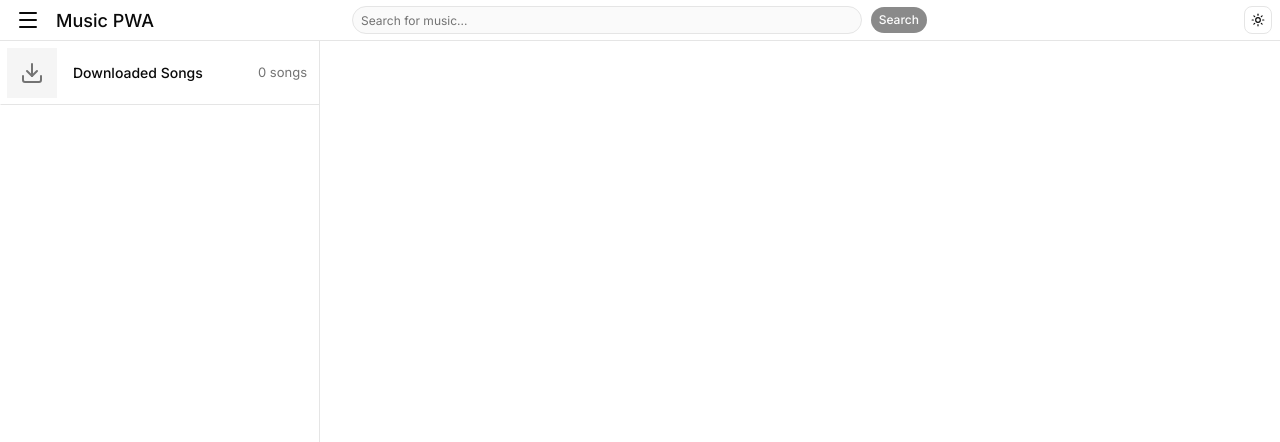
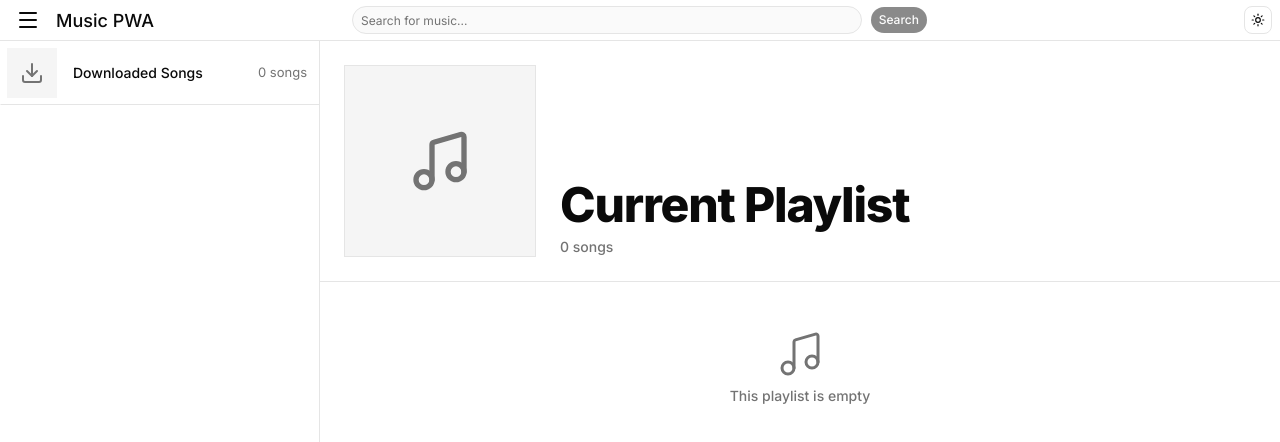
Before and after one commit to anton2026gamca/music-pwa, a Next.js app: page /playlist in a window 1280 px wide. Shown: the top 442 px of the page. Built offline with nearby package versions, Linux system fonts and the light colour scheme; what ytmusic-api would draw is missing.

Commit message:
Add basic playlist page

```diff
--- a/src/app/playlist/page.tsx
+++ b/src/app/playlist/page.tsx
@@ -1,12 +1,145 @@
 "use client";
 
+import { CurrentlyPlaying } from "@/components/currently-playing";
+import { Separator } from "@/components/ui/separator";
+import { useSongsListContext } from "@/context/songs-list-context";
+import { getOfflineAssets, OfflineAssets, revokeBlobUrls } from "@/lib/download-utils";
+import { formatPlaylistKey, getPlaylistCustomIcon } from "@/lib/playlist-utils";
 import { useSearchParams } from "next/navigation";
+import { useEffect, useState } from "react";
+import Image from "next/image";
+import { Music, Play } from "lucide-react";
+import { Button } from "@/components/ui/button";
+import { SongPlaylist } from "@/components/playlist/song-playlist";
+import { usePlaylist } from "@/context/playlist-context";
 
 export default function PlaylistPage() {
   const searchParams = useSearchParams();
-  const playlistId = searchParams.get("id");
+  const playlistKey = searchParams.get("id") ?? "current_playlist";
+
+  const { getSongsList, getSongData, saveList } = useSongsListContext();
+
+  const [mounted, setMounted] = useState(false);
+  const [offlineAssets, setOfflineAssets] = useState<OfflineAssets | null>(null);
+
+  const songIds = getSongsList(playlistKey) || [];
+  const totalSongs = songIds.length;
+  const songCountText = totalSongs === 1 ? '1 song' : `${totalSongs} songs`;
+
+  const firstSongId = songIds[0] || null;
+  const firstSongData = firstSongId ? getSongData(firstSongId) : null;
+
+  const thumbnailUrl = offlineAssets?.thumbnailUrl ?? firstSongData?.thumbnailUrl ?? '';
+  const displayName = formatPlaylistKey(playlistKey);
+  const customIcon = getPlaylistCustomIcon(playlistKey, 16);
+  const hasCustomIcon = !!customIcon;
+
+  const { initializeQueue, playNextSong } = usePlaylist();
+
+  useEffect(() => {
+    if (!firstSongId || hasCustomIcon) {
+      setMounted(true);
+      return;
+    }
+
+    let activeThumbSrc: string | null = null;
+
+    const loadMediaContext = async () => {
+      try {
+        const assets = await getOfflineAssets(firstSongId);
+        setOfflineAssets(assets);
+        activeThumbSrc = assets.thumbnailUrl;
+      } catch (e) {
+        console.error("Failed to load offline preview thumbnail", e);
+      } finally {
+        setMounted(true);
+      }
+    };
+
+    loadMediaContext();
+
+    return () => {
+      if (activeThumbSrc) revokeBlobUrls(null, activeThumbSrc);
+    };
+  }, [firstSongId, hasCustomIcon]);
+
+  const handlePlaylistReorder = (newSongs: Array<string | any>) => {
+    const standardIds = newSongs.map((song) =>
+      typeof song === "string" ? song : song.id
+    );
+    saveList(playlistKey, standardIds);
+  };
+
+  if (!mounted) return (
+    <div>
+
+    </div>
+  )
 
   return (
-    <div>{playlistId}</div>
+    <div className="h-full max-h-full bg-background text-foreground flex flex-col relative">
+      <div className="flex-1 overflow-auto">
+        <div className="max-w-6xl m-auto p-6 flex flex-col sm:flex-row items-center sm:items-end gap-6 text-center sm:text-left">
+          <div className="relative w-40 h-40 sm:w-48 sm:h-48 bg-muted overflow-hidden flex items-center justify-center shrink-0 border border-border">
+            {hasCustomIcon && customIcon ? (
+              customIcon
+            ) : thumbnailUrl ? (
+              <Image
+                src={thumbnailUrl}
+                alt={displayName}
+                fill
+                className="object-cover"
+                priority
+              />
+            ) : (
+              <Music className="size-16 text-muted-foreground" />
+            )}
+          </div>
+
+          <div className="flex flex-col gap-2">
+            <h1 className="text-3xl sm:text-5xl font-extrabold tracking-tight">
+              {displayName}
+            </h1>
+            <p className="text-sm text-muted-foreground font-medium">
+              {songCountText}
+            </p>
+            {totalSongs > 0 && (
+              <div className="pt-2">
+                <Button
+                  className="rounded-full gap-2" size="lg"
+                  onClick={() => {
+                    initializeQueue(null, true, playlistKey);
+                    playNextSong(firstSongData ?? undefined);
+                  }}
+                >
+                  <Play className="w-5 h-5 fill-current" />
+                  Play
+                </Button>
+              </div>
+            )}
+          </div>
+        </div>
+
+        <Separator orientation="horizontal" />
+
+        <div className="w-full max-w-6xl m-auto">
+          {totalSongs === 0 ? (
+            <div className="flex flex-col items-center justify-center py-12 text-muted-foreground gap-2">
+              <Music className="w-12 h-12 stroke-[1.5]" />
+              <p className="text-sm font-medium">This playlist is empty</p>
+            </div>
+          ) : (
+            <SongPlaylist
+              songs={songIds}
+              enableReorder={true}
+              onReorder={handlePlaylistReorder}
+            />
+          )}
+        </div>
+      </div>
+
+      <Separator orientation="horizontal" />
+      <CurrentlyPlaying />
+    </div>
   );
 }
--- a/src/app/watch/page-content.tsx
+++ b/src/app/watch/page-content.tsx
@@ -1,6 +1,6 @@
 "use client";
 
-import { usePathname, useRouter, useSearchParams } from "next/navigation";
+import { useSearchParams } from "next/navigation";
 import { useEffect, useState } from "react";
 import Image from "next/image";
 import Link from "next/link";
@@ -27,7 +27,7 @@ import { useOfflineAssets } from "@/hooks/use-offline-assets";
 import { OfflineAssets, revokeBlobUrls } from "@/lib/download-utils";
 import { Toggle } from "@/components/ui/toggle";
 import { SavePlaylistButton } from "./_components/save-playlist-button";
-import useSearchParamsHelpers from "@/hooks/use-search-params-helper";
+import { useSearchParamsHelpers } from "@/hooks/use-search-params-helpers";
 
 export default function WatchPageContent() {
   const [isMounted, setIsMounted] = useState(false);
--- a/src/components/playlist/playlist-item.tsx
+++ b/src/components/playlist/playlist-item.tsx
@@ -8,7 +8,7 @@ import { memo, useEffect, useState } from 'react';
 import { getOfflineAssets, OfflineAssets, revokeBlobUrls } from '@/lib/download-utils';
 import { Skeleton } from '../ui/skeleton';
 import { useSongsListContext } from '@/context/songs-list-context';
-import { formatPlaylistKey } from '@/lib/utils';
+import { formatPlaylistKey, getPlaylistCustomIcon } from '@/lib/playlist-utils';
 
 interface PlaylistItemProps {
   playlistKey: string;
@@ -16,10 +16,6 @@ interface PlaylistItemProps {
   onClickOverride?: () => void;
   iconOverride?: React.JSX.Element;
 }
-
-const customIconMap: Record<string, React.JSX.Element> = {
-  downloaded_songs: (<Download className="size-6 text-muted-foreground" />),
-};
 
 function PlaylistItemImpl({ playlistKey, isActive = null, onClickOverride, iconOverride }: PlaylistItemProps) {
   const { getSongsList, getSongData } = useSongsListContext();
@@ -36,7 +32,8 @@ function PlaylistItemImpl({ playlistKey, isActive = null, onClickOverride, iconO
 
   const thumbnailUrl = offlineAssets?.thumbnailUrl ?? firstSongData?.thumbnailUrl ?? '';
   const displayName = formatPlaylistKey(playlistKey);
-  const hasCustomIcon = !!customIconMap[playlistKey];
+  const customIcon = getPlaylistCustomIcon(playlistKey);
+  const hasCustomIcon = !!customIcon;
 
   useEffect(() => {
     if (!firstSongId || hasCustomIcon) {
@@ -94,8 +91,8 @@ function PlaylistItemImpl({ playlistKey, isActive = null, onClickOverride, iconO
     >
       <ItemMedia className="h-full translate-0! p-1.5">
         <div className="aspect-square relative h-full bg-muted flex items-center justify-center">
-          {customIconMap[playlistKey] ? (
-            customIconMap[playlistKey]
+          {hasCustomIcon ? (
+            customIcon
           ) : thumbnailUrl ? (
             <Image
               src={thumbnailUrl}
--- a/src/components/song/sortable-song-item.tsx
+++ b/src/components/song/sortable-song-item.tsx
@@ -14,6 +14,14 @@ interface SortableSongItemProps {
   isActive?: boolean;
   onClickOverride?: () => void;
   iconOverride?: React.JSX.Element;
+  menu?: Array<{
+    label?: string;
+    fields: Array<{
+      label: string;
+      onClick: () => void;
+      disabled?: boolean;
+    }>
+  }>;
 }
 
 function SortableSongItemImpl({
@@ -23,6 +31,7 @@ function SortableSongItemImpl({
   isActive,
   onClickOverride,
   iconOverride,
+  menu,
 }: SortableSongItemProps) {
   const {
     attributes,
@@ -59,6 +68,7 @@ function SortableSongItemImpl({
           isActive={isActive}
           onClickOverride={onClickOverride}
           iconOverride={iconOverride}
+          menu={menu}
         />
       </div>
     </div>
--- a/src/components/ui/three-dot-menu.tsx
+++ b/src/components/ui/three-dot-menu.tsx
@@ -11,6 +11,7 @@ import {
   DropdownMenuTrigger,
 } from "@/components/ui/dropdown-menu"
 import { MoreVertical } from "lucide-react";
+import { cn } from "@/lib/utils"
 
 interface ThreeDotMenuProps {
   groups: Array<{
@@ -21,13 +22,14 @@ interface ThreeDotMenuProps {
       disabled?: boolean;
     }>
   }>;
+  className?: string;
 }
 
-export function ThreeDotMenu({ groups }: ThreeDotMenuProps) {
+export function ThreeDotMenu({ groups, className }: ThreeDotMenuProps) {
   return (
     <DropdownMenu>
       <DropdownMenuTrigger render={
-        <Button variant="ghost" size="icon" className="size-10 rounded-xl">
+        <Button variant="ghost" size="icon" className={cn("size-10 rounded-xl", className)}>
           <MoreVertical className="size-5" />
         </Button>
       } />
--- a/src/context/playlist-context.tsx
+++ b/src/context/playlist-context.tsx
@@ -9,7 +9,7 @@ import { usePathname, useSearchParams } from 'next/navigation';
 import { OfflineAssets, revokeBlobUrls } from '@/lib/download-utils';
 import { useSongsListContext } from './songs-list-context';
 import { fetchSongsData } from '@/hooks/use-fetch-song-data';
-import useSearchParamsHelpers from '@/hooks/use-search-params-helper';
+import { useSearchParamsHelpers } from '@/hooks/use-search-params-helpers';
 
 interface PlayNextContextType {
   initialized: boolean;
--- a/src/hooks/use-search-params-helper.ts
+++ b/src/hooks/use-search-params-helpers.ts
@@ -1,6 +1,6 @@
 import { useRouter, usePathname } from "next/navigation";
 
-export default function useSearchParamsHelpers() {
+export function useSearchParamsHelpers() {
   const router = useRouter();
   const pathname = usePathname();
 
--- /dev/null
+++ b/src/lib/playlist-utils.tsx
@@ -0,0 +1,24 @@
+import { Download } from "lucide-react";
+import React from "react";
+
+export function formatPlaylistKey(key: string): string {
+  return key
+    .split('_')
+    .map(word => word.charAt(0).toUpperCase() + word.slice(1).toLowerCase())
+    .join(' ');
+};
+
+const playlistCustomIconMap: Record<string, React.JSX.Element> = {
+  downloaded_songs: (<Download className="size-6 text-muted-foreground" />),
+};
+
+export function getPlaylistCustomIcon(playlistKey: string, size?: number): React.JSX.Element | null {
+  const icon = playlistCustomIconMap[playlistKey];
+  if (!icon) return null;
+
+  if (size !== undefined) {
+    return React.cloneElement(icon, { className: `size-${size} text-muted-foreground` });
+  }
+
+  return icon;
+}
--- a/src/lib/utils.ts
+++ b/src/lib/utils.ts
@@ -6,10 +6,3 @@ export function formatDuration(seconds: number | null = null): string {
   const secs = Math.floor(seconds % 60);
   return `${mins}:${secs.toString().padStart(2, "0")}`;
 }
-
-export function formatPlaylistKey(key: string): string {
-  return key
-    .split('_')
-    .map(word => word.charAt(0).toUpperCase() + word.slice(1).toLowerCase())
-    .join(' ');
-};
```
Also changed, not shown: src/components/playlist/play-next-list.tsx (+16 -2 lines), src/components/playlist/song-playlist.tsx (+11 -0 lines), src/components/song/song-item.tsx (+12 -2 lines).
